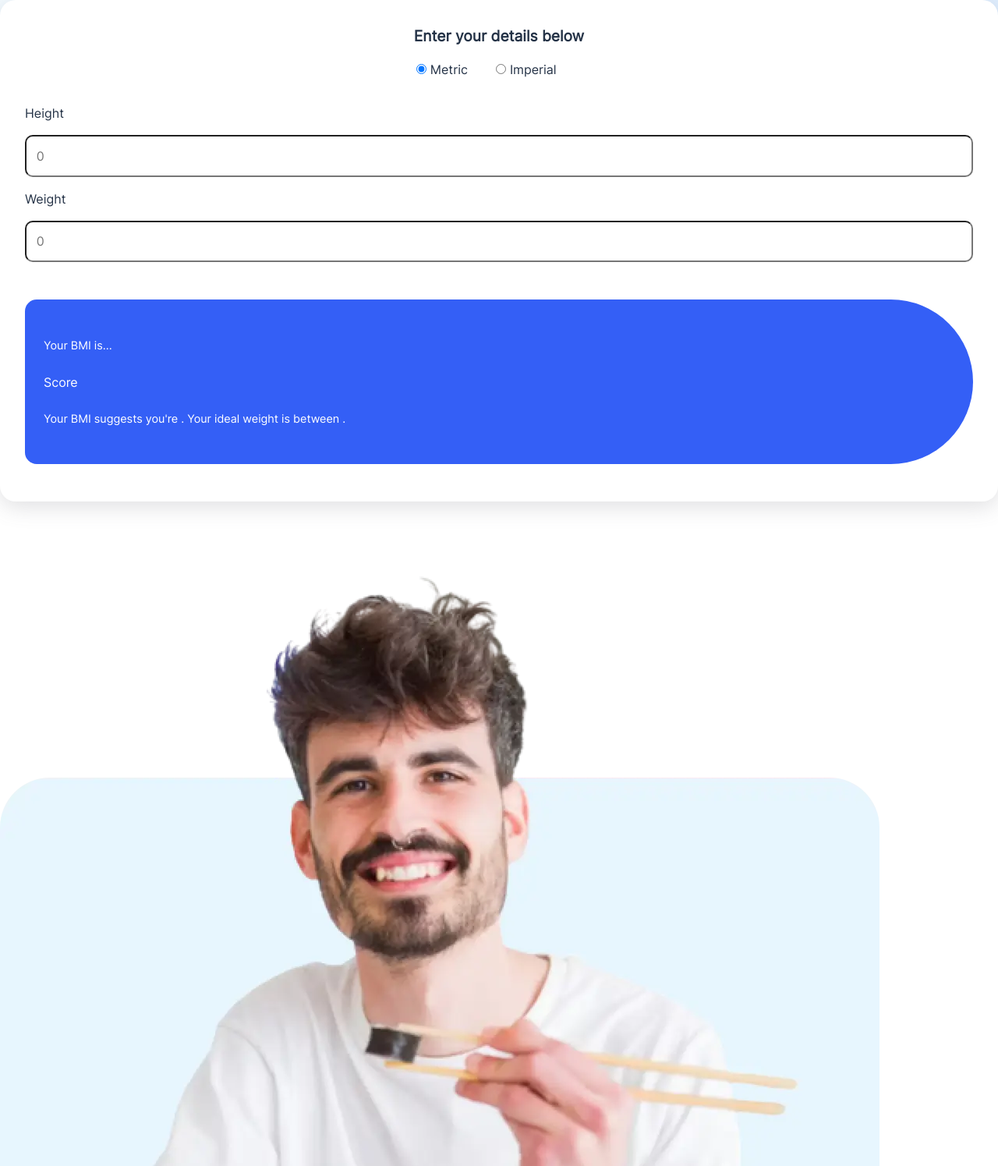
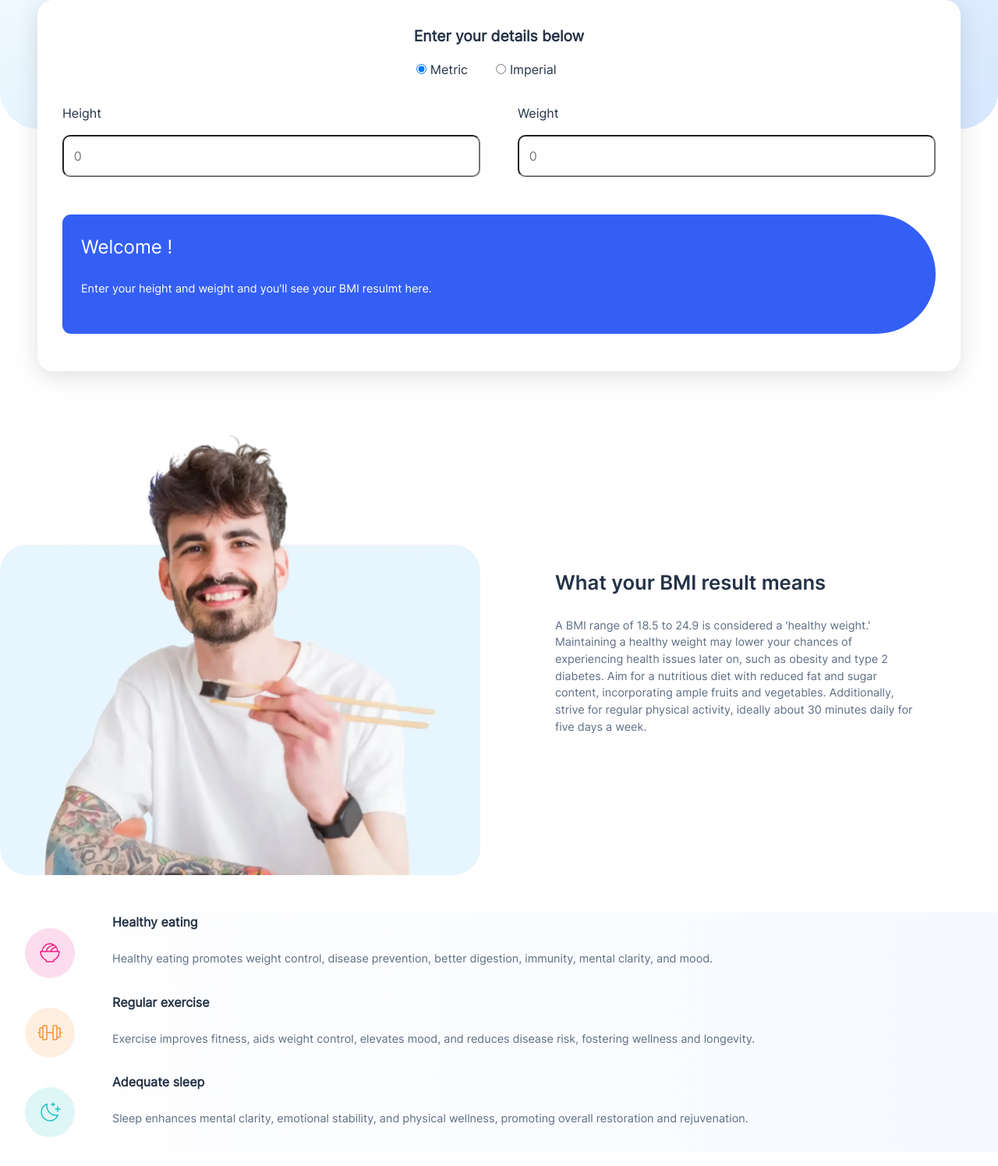
Before and after one commit to QuentinPetton/BMI-Calculator, a plain HTML site: page index.html in a window 1280 px wide. Shown: the part 315-1810 px from the top of the page at 78% size. Drawn offline with Linux system fonts and the light colour scheme; files whose address does not match are found by name.

Commit message:
media queries tablet with header and first main section ok

```diff
--- a/app.js
+++ b/app.js
@@ -22,7 +22,7 @@ bmiCalculator: function() {
 
 //TODO suivant résultat, envoyer message suivant résultat dans span score + P
 const scoreBmiElement = document.querySelector(".scoreBMI");
-scoreBmiElement.innerHTML = bmiResult;
+scoreBmiElement.innerHTML =("Your BMIS is ... <br/> " + bmiResult );
     }
 
 },
--- a/index.html
+++ b/index.html
@@ -38,7 +38,7 @@
           <label for="Imperial">Imperial</label>
           </div>
 
-
+          <div class="container-height-weight">
            <div class="height-form">
             <label for="Height" >Height</label>
             <input type="number" id="Height" placeholder="0">
@@ -48,24 +48,23 @@
             <label for="Weight">Weight</label>
              <input type="number" id="Weight" placeholder="0">
             </div>
-
+          </div>
 
           <div class="total">
-          <p>Your BMI is... </p>
-          <span class="scoreBMI">Score</span>
+          <!-- <p>Your BMI is... </p>  -->
+          <span class="scoreBMI">Welcome !</span>
           <!-- add score -->
-          <p> Your BMI suggests you're <!-- add classification -->.
-            Your ideal weight is between <!-- add range -->.
-          </p>
+          <p> Enter your height and weight and you'll see your BMI resulmt here.</p>
         </div>
       </form>
 
   </section>
 
   <section class="main">
+    <div class="container-bmi-meaning">
+  <img class="img-meaning" src="./starter-code/assets/images/image-man-eating.webp" alt="A man eating a sushi">
 
-  <img src="./starter-code/assets/images/image-man-eating.webp" alt="A man eating a sushi">
-
+  <div class = container-bmi-meaning-text>
 <h3>What your BMI result means</h3>
 
 <p>A BMI range of 18.5 to 24.9 is considered a 'healthy weight.' Maintaining a
@@ -74,28 +73,36 @@
   fat and sugar content, incorporating ample fruits and vegetables. Additionally,
   strive for regular physical activity, ideally about 30 minutes daily for
   five days a week.</p>
+  </div>
+</div>
 
   <article>
 <img src="./starter-code/assets/images/icon-eating.svg" alt="eating icon">
+
+    <div>
   <h4>Healthy eating</h4>
   <p>Healthy eating promotes weight control, disease prevention, better digestion,
   immunity, mental clarity, and mood.</p>
+  </div>
   </article>
 
   <article>
 <img src="./starter-code/assets/images/icon-exercise.svg" alt="exercise icon">
+<div>
 <h4>Regular exercise</h4>
 <p> Exercise improves fitness, aids weight control, elevates mood, and reduces disease
   risk, fostering wellness and longevity.</p>
+  </div>
   </article>
 
 
 <article>
   <img src="./starter-code/assets/images/icon-sleep.svg" alt="sleep icon">
+  <div>
 <h4>Adequate sleep</h4>
 <p>Sleep enhances mental clarity, emotional stability, and physical wellness, promoting
   overall restoration and rejuvenation.</p>
-
+</div>
 </article>
   </section>
 
@@ -112,6 +119,8 @@
     </div>
   <p>The development and body fat composition of girls and boys vary with age. Consequently,
   a child's age and gender are considered when evaluating their BMI.</p>
+
+
 </article>
 
 <article>
--- a/style.css
+++ b/style.css
@@ -30,7 +30,7 @@ body{
 
 }
 
-body ::before {
+body :before {
     content: '';
     position: absolute;
     top: 0;
@@ -90,7 +90,7 @@ h3{
     font-weight: 700;
     font-size: 1.6rem;
     margin-top: 2rem;
-    padding: 0rem 2rem;
+
 
 }
 /* MAIN */
@@ -156,6 +156,11 @@ form {
     padding: 0.8rem;
     margin: 1rem 0;
 }
+.container-height-weight {
+    display: flex;
+    flex-direction: column;
+    width: 100%;
+}
 
 
 
@@ -172,16 +177,17 @@ form {
     width: 100%;
 }
 .total > span{
-    font-size: 1rem;
+    font-size: 1.5rem;
 }
-.scoreBMI {
-    font-size: 2rem;
-}
+
 
 input{
     border-radius: 10px;
 }
 
+.container-bmi-meaning-text{
+    margin: 0 3rem;
+}
 
 section.main {
     margin-top: 4rem;
@@ -231,9 +237,10 @@ align-items: center;
 
 
 .formulaire{
-    margin-left: 0;
-    margin-right: 0rem;
+    margin-left: 3rem;
+    margin-right: 3rem;
     display: block;
+
     }
 
 
@@ -241,4 +248,38 @@ align-items: center;
     border-radius: 1rem 7rem 7rem 1rem ;
 }
 
+.container-height-weight{
+    flex-direction: row;
+    gap: 3rem;
 }
+
+body :before {
+    height: 60%;
+}
+
+.img-meaning{
+    width: 50%;
+
+}
+
+.container-bmi-meaning{
+    display: flex;
+    align-items: center;
+    gap: 3rem;
+    margin-right: 3rem;
+    margin-bottom: 3rem;
+
+}
+ h3 {
+    padding: 0;
+}
+
+
+
+.main article {
+
+  display: flex;
+  gap: 3rem;
+}
+
+}
```
